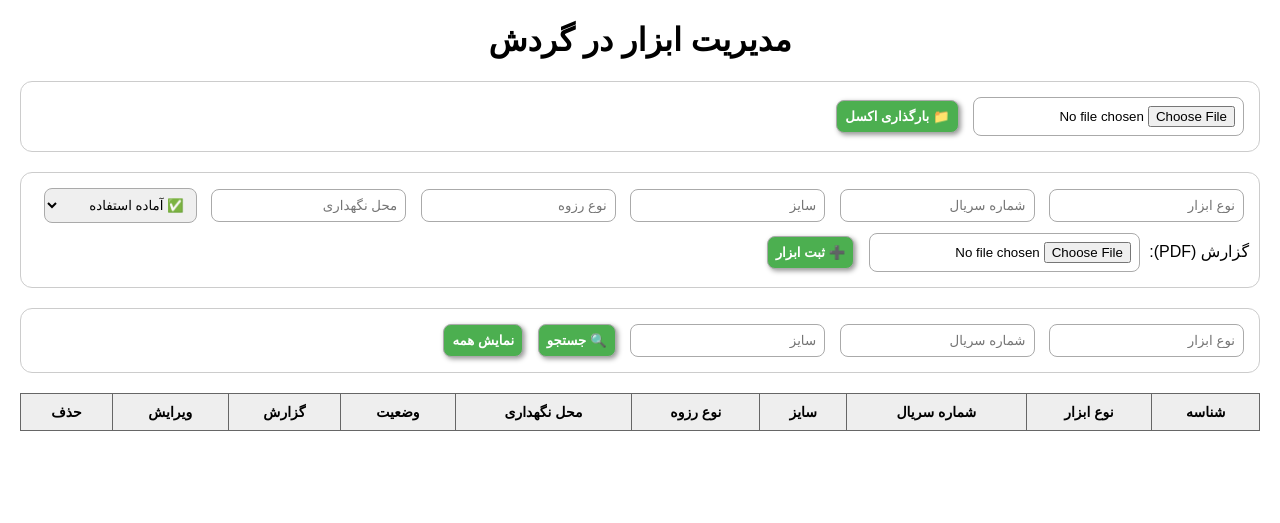
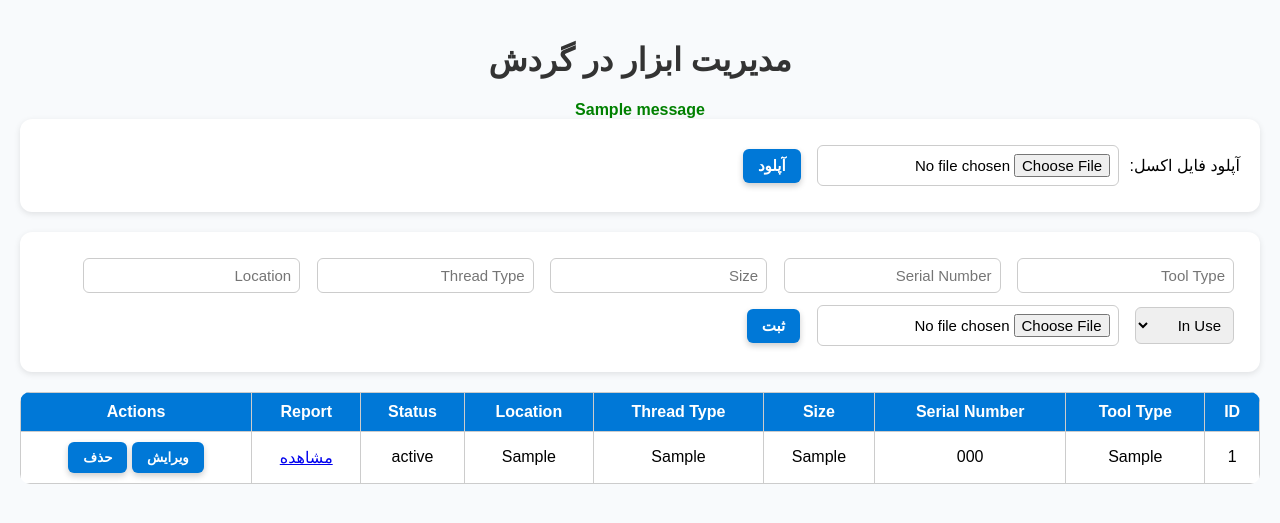
Before and after one commit to javadrad/Inventory-app-final, a Flask app: page / in a window 1280 px wide. Shown: the top 523 px of the page. Run offline with Flask 3, Linux system fonts and the light colour scheme; tables that the repository leaves empty hold one stand-in row (values such as "Sample post"); one stand-in notice (Sample message) is shown; lists and menus that the app fills with data are empty.

Commit message:
Update index.html

```diff
--- a/templates/index.html
+++ b/templates/index.html
@@ -5,115 +5,186 @@
     <title>مدیریت ابزار در گردش</title>
     <style>
         body {
-            font-family: "B Nazanin", Arial, sans-serif;
+            font-family: Arial, sans-serif;
             direction: rtl;
-            margin: 20px;
+            background-color: #f8fafc;
+            margin: 0;
+            padding: 20px;
         }
-        h1 { text-align: center; font-weight: bold; }
+        h1 {
+            text-align: center;
+            color: #333;
+        }
         form {
+            background: #fff;
+            padding: 20px;
+            border-radius: 12px;
+            box-shadow: 0 2px 6px rgba(0,0,0,0.1);
             margin-bottom: 20px;
-            padding: 10px;
+        }
+        input, select {
+            padding: 8px;
+            margin: 6px;
+            font-size: 15px;
             border: 1px solid #ccc;
-            border-radius: 12px;
+            border-radius: 6px;
         }
-        input, select, button {
-            margin: 5px;
-            padding: 8px;
-            border-radius: 8px;
-            border: 1px solid #aaa;
+        input[type="submit"], button {
+            background: #0078d7;
+            color: white;
+            border: none;
+            border-radius: 6px;
+            padding: 8px 15px;
+            cursor: pointer;
+            font-weight: bold;
+            box-shadow: 0 3px 6px rgba(0,0,0,0.2);
         }
-        button {
-            background: #4CAF50;
-            color: white;
-            font-weight: bold;
-            cursor: pointer;
-            box-shadow: 2px 2px 5px #999;
+        input[type="submit"]:hover, button:hover {
+            background: #005fa3;
         }
         table {
             width: 100%;
             border-collapse: collapse;
-            margin-top: 15px;
+            background: white;
+            border-radius: 10px;
+            overflow: hidden;
         }
         th, td {
-            border: 1px solid #666;
+            border: 1px solid #ccc;
             padding: 10px;
             text-align: center;
-            font-size: 14px;
+            font-size: 16px; /* فونت بزرگ‌تر */
         }
-        th { background: #eee; }
-        a { color: blue; text-decoration: none; }
+        th {
+            background-color: #0078d7;
+            color: white;
+        }
+        tr:nth-child(even) {
+            background-color: #f2f2f2;
+        }
+        .edit-form {
+            display: none;
+            background: #eef6ff;
+            padding: 10px;
+            border-radius: 10px;
+            margin-top: 5px;
+        }
+        .flash {
+            color: green;
+            text-align: center;
+            font-weight: bold;
+        }
     </style>
 </head>
 <body>
+
     <h1>مدیریت ابزار در گردش</h1>
 
+    {% with messages = get_flashed_messages() %}
+      {% if messages %}
+        <div class="flash">
+          {% for message in messages %}
+            {{ message }}
+          {% endfor %}
+        </div>
+      {% endif %}
+    {% endwith %}
+
     <!-- فرم آپلود فایل اکسل -->
-    <form method="POST" action="/upload_excel" enctype="multipart/form-data" style="margin-bottom:20px;">
-        <input type="file" name="excel_file" accept=".xlsx,.xls" required>
-        <button type="submit">📁 بارگذاری اکسل</button>
+    <form action="/upload_excel" method="post" enctype="multipart/form-data">
+        <label>آپلود فایل اکسل:</label>
+        <input type="file" name="excel_file" accept=".xlsx,.xls">
+        <input type="submit" value="آپلود">
     </form>
 
-    <!-- فرم ثبت ابزار -->
-    <form method="POST" action="/add" enctype="multipart/form-data">
-        <input type="text" name="tool_type" placeholder="نوع ابزار" required>
-        <input type="text" name="serial_number" placeholder="شماره سریال" required>
-        <input type="text" name="size" placeholder="سایز">
-        <input type="text" name="thread_type" placeholder="نوع رزوه">
-        <input type="text" name="location" placeholder="محل نگهداری">
-        <select name="status">
-            <option value="آماده">✅ آماده استفاده</option>
-            <option value="تعمیر">🛠 نیاز به تعمیر</option>
-            <option value="سندبلاست">🌀 نیاز به سندبلاست</option>
-            <option value="خراب">❌ خراب</option>
-            <option value="Class 2">📘 Class 2</option>
+    <!-- فرم افزودن رکورد جدید -->
+    <form action="/add" method="post" enctype="multipart/form-data">
+        <input type="text" name="tool_type" placeholder="Tool Type" required>
+        <input type="text" name="serial_number" placeholder="Serial Number" required>
+        <input type="text" name="size" placeholder="Size" required>
+        <input type="text" name="thread_type" placeholder="Thread Type" required>
+        <input type="text" name="location" placeholder="Location" required>
+        <select name="status" required>
+            <option value="In Use">In Use</option>
+            <option value="Available">Available</option>
+            <option value="Repair">Repair</option>
+            <option value="Scrap">Scrap</option>
+            <option value="Class 2">Class 2</option> <!-- 🔹 گزینه جدید -->
         </select>
-        گزارش (PDF): <input type="file" name="report_file">
-        <button type="submit">➕ ثبت ابزار</button>
+        <input type="file" name="report_link" accept=".pdf">
+        <input type="submit" value="ثبت">
     </form>
 
-    <!-- فرم جستجو -->
-    <form method="get" action="/">
-        <input type="text" name="tool_type" value="{{ tool_type }}" placeholder="نوع ابزار">
-        <input type="text" name="serial_number" value="{{ serial_number }}" placeholder="شماره سریال">
-        <input type="text" name="size" value="{{ size }}" placeholder="سایز">
-        <button type="submit">🔍 جستجو</button>
-        <a href="/"><button type="button">نمایش همه</button></a>
-    </form>
-
-    <!-- جدول ابزارها -->
     <table>
+        <thead>
             <tr>
-            <th>شناسه</th>
-            <th>نوع ابزار</th>
-            <th>شماره سریال</th>
-            <th>سایز</th>
-            <th>نوع رزوه</th>
-            <th>محل نگهداری</th>
-            <th>وضعیت</th>
-            <th>گزارش</th>
-            <th>ویرایش</th>
-            <th>حذف</th>
+                <th>ID</th>
+                <th>Tool Type</th>
+                <th>Serial Number</th>
+                <th>Size</th>
+                <th>Thread Type</th>
+                <th>Location</th>
+                <th>Status</th>
+                <th>Report</th>
+                <th>Actions</th>
             </tr>
-        {% for item in items %}
+        </thead>
+        <tbody>
+            {% for row in data %}
             <tr>
-            <td>{{ item[0] }}</td>
-            <td>{{ item[1] }}</td>
-            <td>{{ item[2] }}</td>
-            <td>{{ item[3] }}</td>
-            <td>{{ item[4] }}</td>
-            <td>{{ item[5] }}</td>
-            <td>{{ item[6] }}</td>
+                <td>{{ row[0] }}</td>
+                <td>{{ row[1] }}</td>
+                <td>{{ row[2] }}</td>
+                <td>{{ row[3] }}</td>
+                <td>{{ row[4] }}</td>
+                <td>{{ row[5] }}</td>
+                <td>{{ row[6] }}</td>
                 <td>
-                {% if item[7] %}
-                    <a href="{{ item[7] }}" target="_blank">📄 مشاهده گزارش</a>
+                    {% if row[7] %}
+                        <a href="{{ url_for('serve_report', filename=row[7].split('/')[-1]) }}" target="_blank">مشاهده</a>
                     {% else %}
-                    -
+                        —
                     {% endif %}
                 </td>
-            <td><a href="/edit/{{ item[0] }}"><button>ویرایش</button></a></td>
-            <td><a href="/delete/{{ item[0] }}"><button>❌</button></a></td>
+                <td>
+                    <button onclick="toggleEditForm({{ row[0] }})">ویرایش</button>
+                    <a href="/delete/{{ row[0] }}" onclick="return confirm('آیا مطمئن هستید؟')">
+                        <button>حذف</button>
+                    </a>
+                </td>
+            </tr>
+
+            <!-- فرم ویرایش -->
+            <tr id="edit-form-{{ row[0] }}" class="edit-form">
+                <td colspan="9">
+                    <form action="/edit/{{ row[0] }}" method="post" enctype="multipart/form-data">
+                        <input type="text" name="tool_type" value="{{ row[1] }}" required>
+                        <input type="text" name="serial_number" value="{{ row[2] }}" required>
+                        <input type="text" name="size" value="{{ row[3] }}" required>
+                        <input type="text" name="thread_type" value="{{ row[4] }}" required>
+                        <input type="text" name="location" value="{{ row[5] }}" required>
+                        <select name="status" required>
+                            <option value="In Use" {% if row[6]=='In Use' %}selected{% endif %}>In Use</option>
+                            <option value="Available" {% if row[6]=='Available' %}selected{% endif %}>Available</option>
+                            <option value="Repair" {% if row[6]=='Repair' %}selected{% endif %}>Repair</option>
+                            <option value="Scrap" {% if row[6]=='Scrap' %}selected{% endif %}>Scrap</option>
+                            <option value="Class 2" {% if row[6]=='Class 2' %}selected{% endif %}>Class 2</option> <!-- 🔹 در فرم ویرایش -->
+                        </select>
+                        <input type="file" name="report_link" accept=".pdf">
+                        <input type="submit" value="ذخیره تغییرات">
+                    </form>
+                </td>
             </tr>
             {% endfor %}
+        </tbody>
     </table>
+
+    <script>
+        function toggleEditForm(id) {
+            const form = document.getElementById('edit-form-' + id);
+            form.style.display = form.style.display === 'table-row' ? 'none' : 'table-row';
+        }
+    </script>
+
 </body>
 </html>
```
Lines whose indentation alone changed are shown as unchanged.
